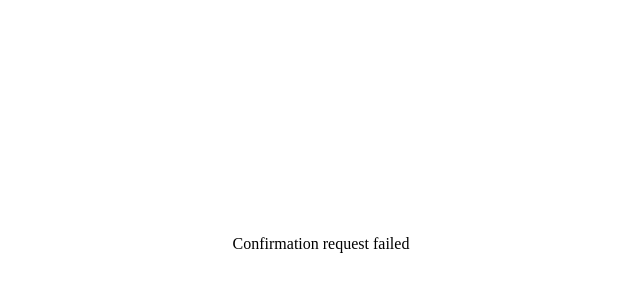
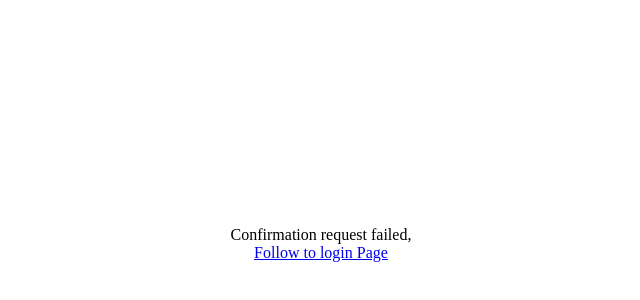
Before and after one commit to hustle2live/gtd, a React (Vite) app in the folder packages/frontend/: page /verify in a window 1280 px wide. Shown: the part 156-456 px from the top of the page, without its empty margins (319-959 px from the left). Built offline with nearby package versions, Linux system fonts and the light colour scheme; no server answers; what @blueprintjs/core would draw is missing.

Commit message:
fix: modified register confirmation function & verify component message

```diff
--- a/packages/frontend/src/api/services/user.service.ts
+++ b/packages/frontend/src/api/services/user.service.ts
@@ -123,9 +123,12 @@ class UserService extends HttpService {
 			const endpoint = password
 				? API_KEYS.RESET_PASSWORD
 				: API_KEYS.VERIFY_URL;
-			const { data } = await this.get({
-				url: `${endpoint}?${API_PARAM_KEYS.TOKEN}${token}&${API_PARAM_KEYS.EMAIL}${email}${additional}`,
-			});
+			const { data } = await this.get(
+				{
+					url: `${endpoint}?${API_PARAM_KEYS.TOKEN}${token}&${API_PARAM_KEYS.EMAIL}${email}${additional}`,
+				},
+				false,
+			);
 
 			return data as ResponseMessage;
 		} catch (error) {
--- a/packages/frontend/src/components/auth/auth-confirm.component.tsx
+++ b/packages/frontend/src/components/auth/auth-confirm.component.tsx
@@ -27,14 +27,10 @@ const AuthConfirmPage: React.FunctionComponent = () => {
 			<NavLink className={absoluteLeft} to={ROUTER_KEYS.ROOT}>
 				{'<--'} Return to main page
 			</NavLink>
-			{message ? (
-				<NavLink className={underline} to={ROUTER_KEYS.LOGIN}>
-					{message}
-					<span>, Follow to login Page</span>
-				</NavLink>
-			) : (
-				<span>Confirmation request failed</span>
-			)}
+			<p>{message || <span>Confirmation request failed</span>}, </p>
+			<NavLink className={underline} to={ROUTER_KEYS.LOGIN}>
+				<span>Follow to login Page</span>
+			</NavLink>
 		</div>
 	);
 };
```
